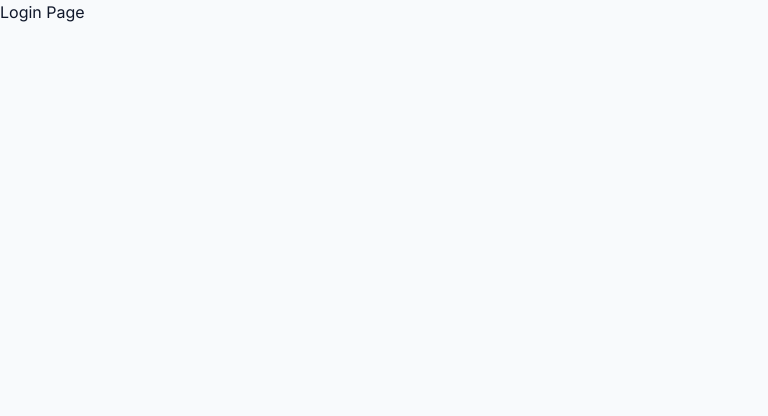
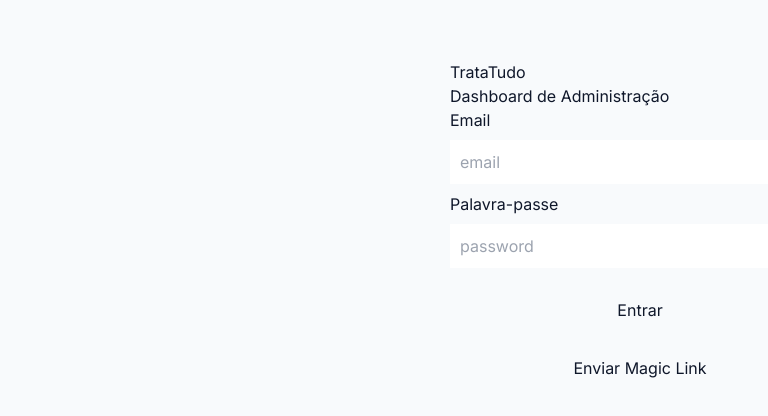
Before and after one commit to tratatudo-lgtm/TrataTudo-Dashbord, a Next.js app: page /login in a window 1280 px wide. Shown: the top 416 px of the page, without its empty margins (0-768 px from the left). Built offline with nearby package versions, Linux system fonts and the light colour scheme; no server answers.

Commit message:
Criar app/(auth)/login/page.tsx

```diff
--- /dev/null
+++ b/app/(auth)/login/page.tsx
@@ -0,0 +1,82 @@
+'use client'
+
+import { useState } from 'react'
+import { createClient } from '@supabase/supabase-js'
+
+const supabase = createClient(
+  process.env.NEXT_PUBLIC_SUPABASE_URL!,
+  process.env.NEXT_PUBLIC_SUPABASE_ANON_KEY!
+)
+
+export default function LoginPage() {
+  const [email, setEmail] = useState('')
+  const [password, setPassword] = useState('')
+  const [msg, setMsg] = useState('')
+
+  async function onLogin(e: React.FormEvent) {
+    e.preventDefault()
+    setMsg('A autenticar...')
+
+    const { error } = await supabase.auth.signInWithPassword({
+      email,
+      password,
+    })
+
+    if (error) {
+      setMsg(`Erro: ${error.message}`)
+      return
+    }
+
+    setMsg('OK! A redirecionar...')
+    window.location.href = '/app'
+  }
+
+  async function onMagicLink() {
+    setMsg('A enviar magic link...')
+    const { error } = await supabase.auth.signInWithOtp({
+      email,
+      options: { emailRedirectTo: `${window.location.origin}/auth/callback` },
+    })
+    if (error) setMsg(`Erro: ${error.message}`)
+    else setMsg('Enviado! Verifica o email.')
+  }
+
+  return (
+    <div style={{ maxWidth: 420, margin: '40px auto', padding: 20 }}>
+      <h1>TrataTudo</h1>
+      <p>Dashboard de Administração</p>
+
+      <form onSubmit={onLogin}>
+        <label>Email</label>
+        <input
+          style={{ width: '100%', padding: 10, margin: '8px 0' }}
+          value={email}
+          onChange={(e) => setEmail(e.target.value)}
+          placeholder="email"
+        />
+
+        <label>Palavra-passe</label>
+        <input
+          style={{ width: '100%', padding: 10, margin: '8px 0' }}
+          value={password}
+          onChange={(e) => setPassword(e.target.value)}
+          type="password"
+          placeholder="password"
+        />
+
+        <button style={{ width: '100%', padding: 12, marginTop: 10 }}>
+          Entrar
+        </button>
+      </form>
+
+      <button
+        onClick={onMagicLink}
+        style={{ width: '100%', padding: 12, marginTop: 10 }}
+      >
+        Enviar Magic Link
+      </button>
+
+      {msg && <pre style={{ marginTop: 12 }}>{msg}</pre>}
+    </div>
+  )
+}
```
